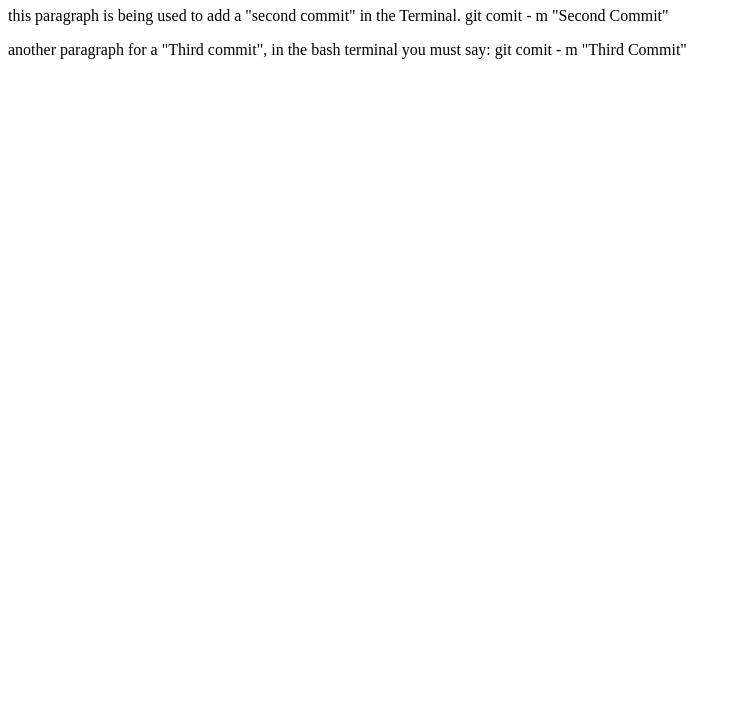
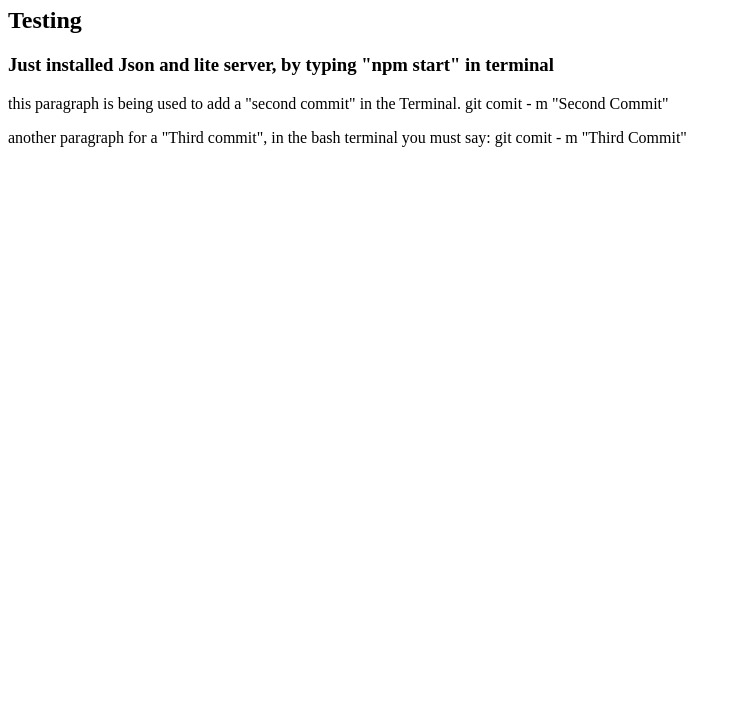
Before and after one commit to gonzagogo/git-test, a website: page index.html in a window 1280 px wide. Shown: the part 73-800 px from the top of the page, without its empty margins (0-741 px from the left). Drawn offline with Linux system fonts and the light colour scheme.

Commit message:
Using NPM

```diff
--- a/index.html
+++ b/index.html
@@ -2,6 +2,8 @@
 <html>
 <body>
 <h1>This is a Title</h1>
+<h2> Testing </h2>
+<h3> Just installed Json and lite server, by typing "npm start" in terminal </h3>
     <p>this paragraph is being used to add a "second commit" in the Terminal. git comit - m "Second Commit"</p>
     <p> another paragraph for a "Third commit", in the bash terminal you must say: git comit - m "Third Commit"</p>
 </body>
```
Also changed, not shown: package.json (added, +24 -0 lines), 2 other files.
